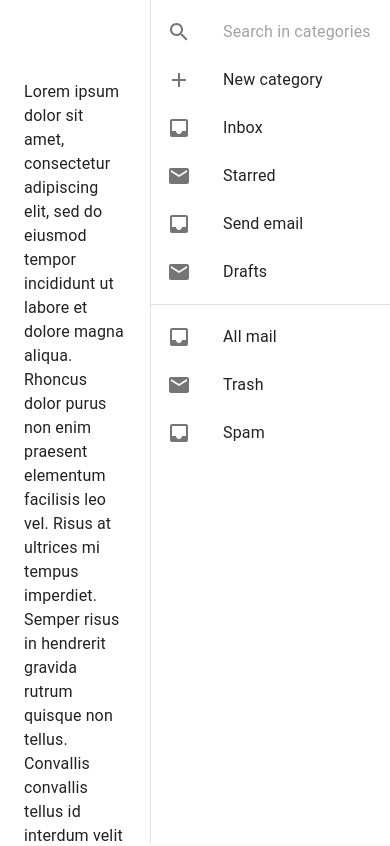
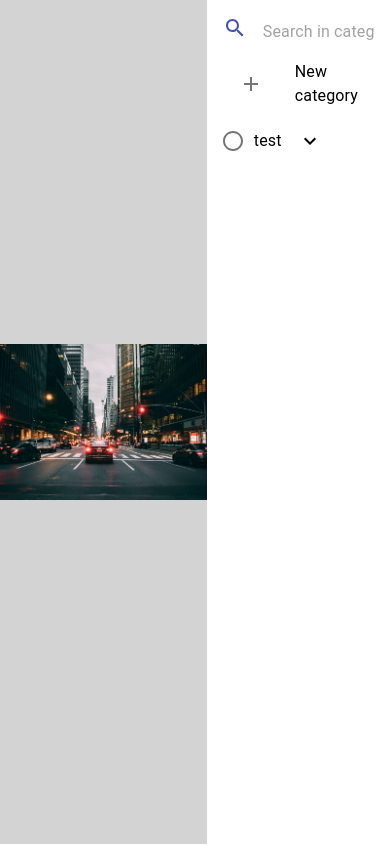
Before and after one commit to LahcenHaouch/bounding-boxes, a React (Create React App) app: page / in a window 390 px wide. Shown: the top 846 px of the page. Built offline with nearby package versions, Linux system fonts and the light colour scheme; the HTML template or start-up script is replaced by a standard one.

Commit message:
Add responsive image as content

```diff
--- a/src/App/Category/index.tsx
+++ b/src/App/Category/index.tsx
@@ -1,7 +1,65 @@
-import { Category } from "../types";
+import {
+  Collapse,
+  List,
+  ListItem,
+  ListItemIcon,
+  ListItemText,
+  FormControlLabel,
+  Radio,
+} from "@material-ui/core";
+import { useState } from "react";
+import { StarBorder, ExpandLess, ExpandMore } from "@material-ui/icons";
+import { makeStyles } from "@material-ui/core/styles";
+
+import { Category as CategoryType } from "../types";
+import styles from "./styles";
 
 interface Props {
-  category: Category;
+  category: CategoryType;
 }
 
-export default function Category() {}
+const useStyles = makeStyles(styles);
+
+export default function Category({ category }: Props) {
+  const classes = useStyles();
+
+  const { name, color, items } = category;
+
+  const [open, setOpen] = useState<boolean>(false);
+  const [value, setValue] = useState<boolean>(false);
+
+  const handleExpand = () => {
+    setOpen((prevState) => !prevState);
+  };
+
+  console.log({ value });
+
+  return (
+    <div className={classes.root}>
+      <div className={classes.category}>
+        <FormControlLabel
+          className={classes.formLabel}
+          control={
+            <Radio checked={value} onClick={() => setValue((prev) => !prev)} />
+          }
+          label={name}
+        />
+        {open ? (
+          <ExpandLess className={classes.expand} onClick={handleExpand} />
+        ) : (
+          <ExpandMore className={classes.expand} onClick={handleExpand} />
+        )}
+      </div>
+      <Collapse in={open} timeout="auto" unmountOnExit>
+        <List component="div" disablePadding>
+          <ListItem button>
+            <ListItemIcon>
+              <StarBorder />
+            </ListItemIcon>
+            <ListItemText primary="Starred" />
+          </ListItem>
+        </List>
+      </Collapse>
+    </div>
+  );
+}
--- /dev/null
+++ b/src/App/Category/styles.ts
@@ -0,0 +1,19 @@
+import { Theme } from "@material-ui/core";
+
+const styles = (theme: Theme) => ({
+  root: {
+    // padding: theme.spacing(),
+  },
+  category: {
+    display: "flex",
+    alignItems: "center",
+  },
+  formLabel: {
+    // marginLeft: theme.spacing(2),
+  },
+  expand: {
+    cursor: "pointer",
+  },
+});
+
+export default styles;
--- a/src/App/index.tsx
+++ b/src/App/index.tsx
@@ -1,26 +1,19 @@
 import { makeStyles } from "@material-ui/core/styles";
 
 import {
-  CssBaseline,
-  Drawer,
-  List,
   ListItemIcon,
   ListItemText,
-  Divider,
   ListItem,
-  Typography,
   InputBase,
 } from "@material-ui/core";
-import {
-  Inbox as InboxIcon,
-  Mail as MailIcon,
-  Add as AddIcon,
-  Search as SearchIcon,
-} from "@material-ui/icons";
+import { Add as AddIcon, Search as SearchIcon } from "@material-ui/icons";
 import styles from "./styles";
 import { useState } from "react";
 
+import traffic from "../assets/traffic.jpg";
+
 import CreateCategoryModal from "./CreateCategoryModal";
+import Category from "./Category";
 
 const useStyles = makeStyles(styles);
 
@@ -40,85 +33,30 @@ export default function App() {
 
   return (
     <div className={classes.root}>
-      <CssBaseline />
-      <main className={classes.content}>
-        <div className={classes.toolbar} />
-        <Typography paragraph>
-          Lorem ipsum dolor sit amet, consectetur adipiscing elit, sed do
-          eiusmod tempor incididunt ut labore et dolore magna aliqua. Rhoncus
-          dolor purus non enim praesent elementum facilisis leo vel. Risus at
-          ultrices mi tempus imperdiet. Semper risus in hendrerit gravida rutrum
-          quisque non tellus. Convallis convallis tellus id interdum velit
-          laoreet id donec ultrices. Odio morbi quis commodo odio aenean sed
-          adipiscing. Amet nisl suscipit adipiscing bibendum est ultricies
-          integer quis. Cursus euismod quis viverra nibh cras. Metus vulputate
-          eu scelerisque felis imperdiet proin fermentum leo. Mauris commodo
-          quis imperdiet massa tincidunt. Cras tincidunt lobortis feugiat
-          vivamus at augue. At augue eget arcu dictum varius duis at consectetur
-          lorem. Velit sed ullamcorper morbi tincidunt. Lorem donec massa sapien
-          faucibus et molestie ac.
-        </Typography>
-        <Typography paragraph>
-          Consequat mauris nunc congue nisi vitae suscipit. Fringilla est
-          ullamcorper eget nulla facilisi etiam dignissim diam. Pulvinar
-          elementum integer enim neque volutpat ac tincidunt. Ornare suspendisse
-          sed nisi lacus sed viverra tellus. Purus sit amet volutpat consequat
-          mauris. Elementum eu facilisis sed odio morbi. Euismod lacinia at quis
-          risus sed vulputate odio. Morbi tincidunt ornare massa eget egestas
-          purus viverra accumsan in. In hendrerit gravida rutrum quisque non
-          tellus orci ac. Pellentesque nec nam aliquam sem et tortor. Habitant
-          morbi tristique senectus et. Adipiscing elit duis tristique
-          sollicitudin nibh sit. Ornare aenean euismod elementum nisi quis
-          eleifend. Commodo viverra maecenas accumsan lacus vel facilisis. Nulla
-          posuere sollicitudin aliquam ultrices sagittis orci a.
-        </Typography>
-      </main>
-      <Drawer
-        className={classes.drawer}
-        variant="permanent"
-        classes={{
-          paper: classes.drawerPaper,
-        }}
-        anchor="right"
-      >
-        <List>
-          <ListItem>
-            <ListItemIcon>
-              <SearchIcon />
-            </ListItemIcon>
+      <div className={classes.content}>
+        <img src={traffic} alt="traffic" className={classes.image} />
+        <CreateCategoryModal
+          status={createCategoryModalStatus}
+          closeModal={closeCreateCategoryModal}
+        />
+      </div>
+      <div className={classes.sideBar}>
+        <div className={classes.searchContainer}>
+          <div>
+            <SearchIcon color="primary" />
+          </div>
+          <div className={classes.searchInput}>
             <InputBase placeholder="Search in categories" />
-          </ListItem>
+          </div>
+        </div>
         <ListItem button onClick={openCreateCategoryModal}>
           <ListItemIcon>
             <AddIcon />
           </ListItemIcon>
           <ListItemText primary="New category" />
         </ListItem>
-          {["Inbox", "Starred", "Send email", "Drafts"].map((text, index) => (
-            <ListItem button key={text}>
-              <ListItemIcon>
-                {index % 2 === 0 ? <InboxIcon /> : <MailIcon />}
-              </ListItemIcon>
-              <ListItemText primary={text} />
-            </ListItem>
-          ))}
-        </List>
-        <Divider />
-        <List>
-          {["All mail", "Trash", "Spam"].map((text, index) => (
-            <ListItem button key={text}>
-              <ListItemIcon>
-                {index % 2 === 0 ? <InboxIcon /> : <MailIcon />}
-              </ListItemIcon>
-              <ListItemText primary={text} />
-            </ListItem>
-          ))}
-        </List>
-      </Drawer>
-      <CreateCategoryModal
-        status={createCategoryModalStatus}
-        closeModal={closeCreateCategoryModal}
-      />
+        <Category category={{ name: "test", color: "pink" }}></Category>
+      </div>
     </div>
   );
 }
--- a/src/App/styles.ts
+++ b/src/App/styles.ts
@@ -1,28 +1,30 @@
 import { Theme } from "@material-ui/core";
-
-const drawerWidth = 240;
 
 const styles = (theme: Theme) => ({
   root: {
     display: "flex",
+    height: "100%",
   },
-  appBar: {
-    width: `calc(100% - ${drawerWidth}px)`,
-    marginRight: drawerWidth,
+  content: {
+    width: "100%",
+    height: "100%",
+    display: "flex",
+    alignItems: "center",
+    justifyContent: "center",
+    backgroundColor: "lightgrey",
   },
-  drawer: {
-    width: drawerWidth,
-    flexShrink: 0,
+  sideBar: {
+    padding: theme.spacing(2),
   },
-  drawerPaper: {
-    width: drawerWidth,
+  searchContainer: {
+    display: "flex",
   },
-  // necessary for content to be below app bar
-  toolbar: theme.mixins.toolbar,
-  content: {
-    flexGrow: 1,
-    backgroundColor: theme.palette.background.paper,
-    padding: theme.spacing(3),
+  searchInput: {
+    marginLeft: theme.spacing(2),
+  },
+  image: {
+    display: "block",
+    maxWidth: "100%",
   },
 });
 
--- /dev/null
+++ b/src/index.css
@@ -0,0 +1,6 @@
+html,
+body,
+#root {
+  margin: 0;
+  height: 100%;
+}
--- a/src/index.tsx
+++ b/src/index.tsx
@@ -2,6 +2,7 @@ import React from "react";
 import ReactDOM from "react-dom";
 import App from "./App";
 import reportWebVitals from "./reportWebVitals";
+import "./index.css";
 
 ReactDOM.render(
   <React.StrictMode>
```
Also changed, not shown: src/App/Category/Item/index.tsx (renamed from src/App/Item/index.tsx), src/assets/traffic.jpg (added). Lines whose indentation alone changed are shown as unchanged.
